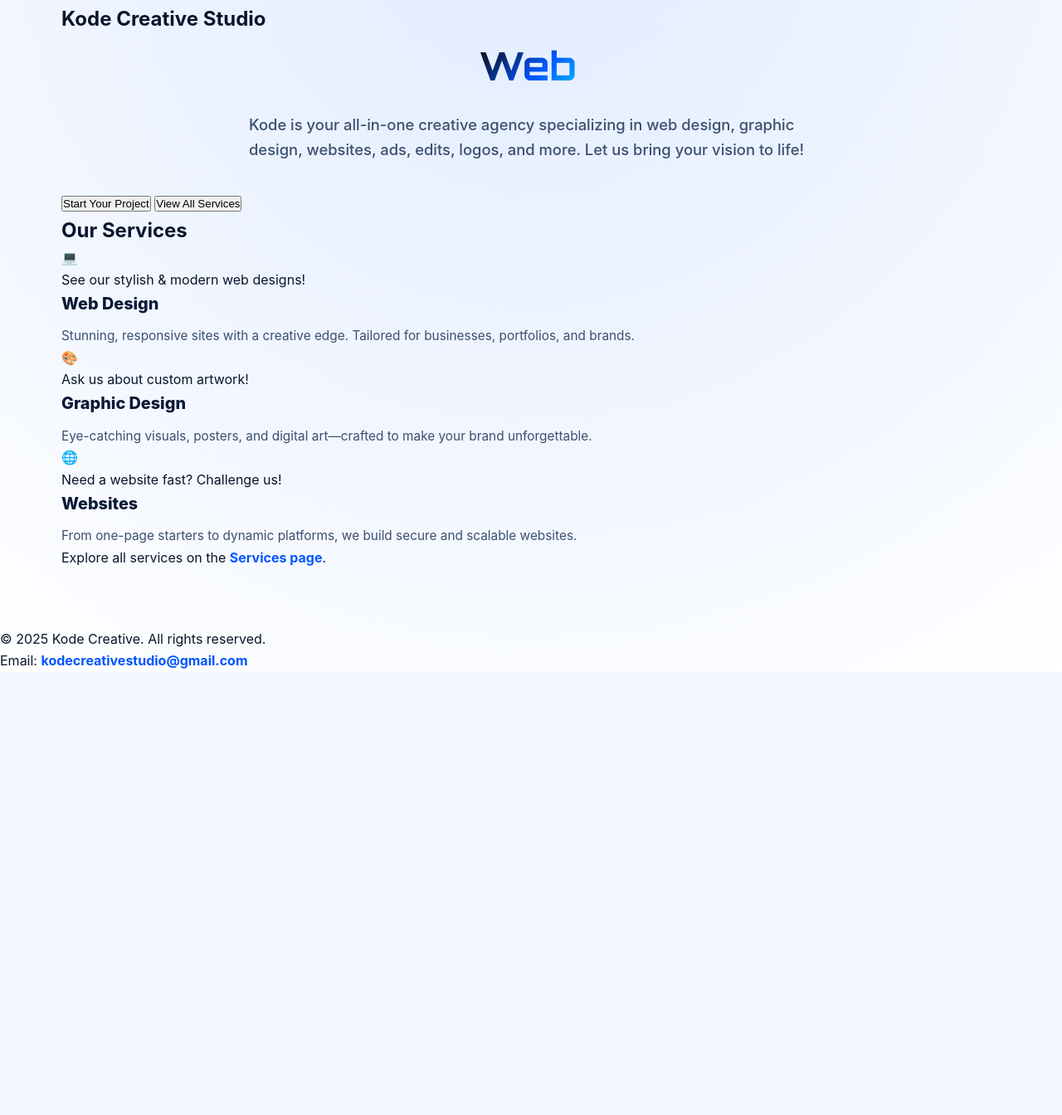
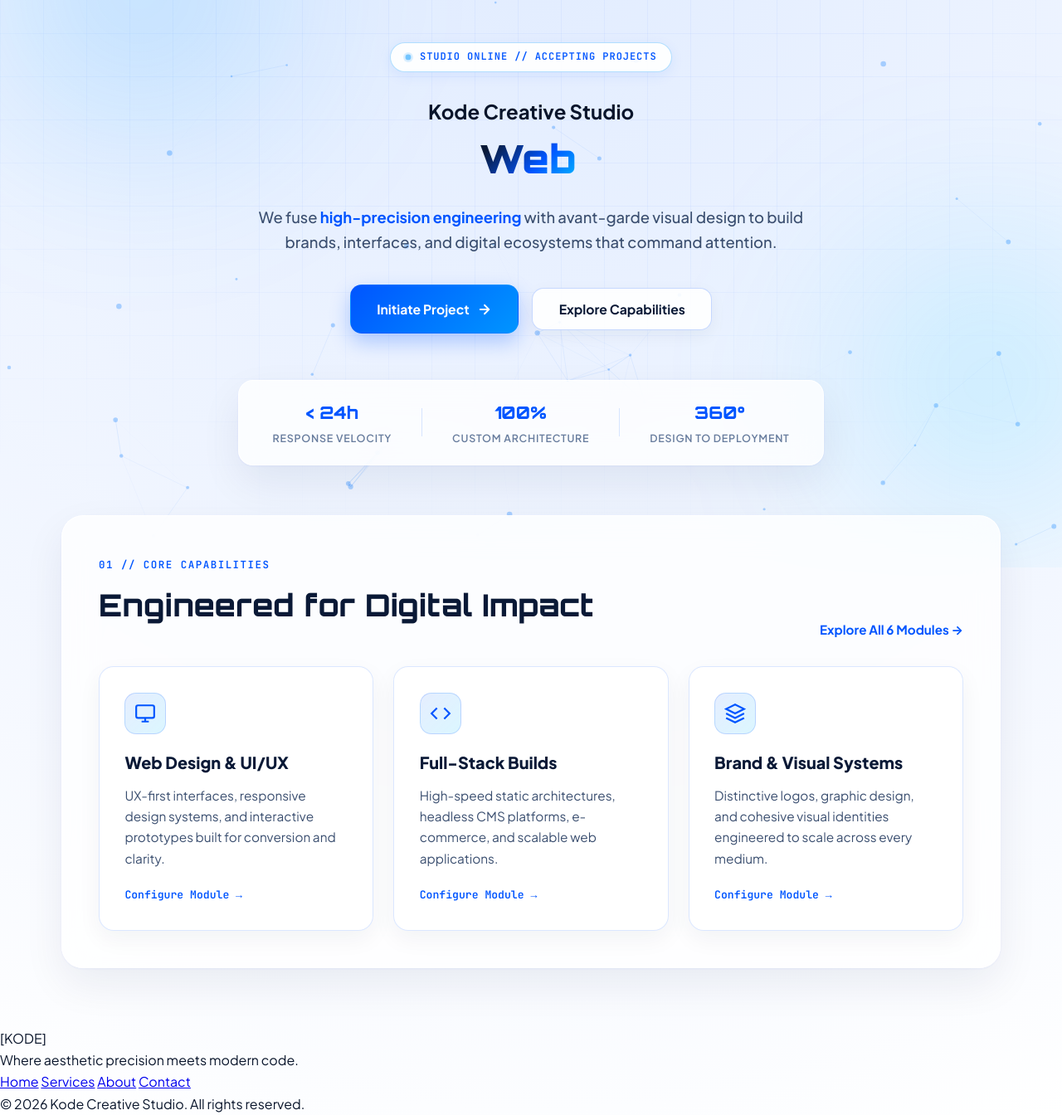
Before and after one commit to KiaraNaidoo/Kode, a plain HTML site: page index.html in a window 1280 px wide. Shown: the part 116-1460 px from the top of the page at 83% size. Before the commit the page ends 926 px from the top, so only its background shows below. Drawn offline with Linux system fonts and the light colour scheme.

Commit message:
Update index.html

```diff
--- a/index.html
+++ b/index.html
@@ -3,96 +3,147 @@
 <head>
   <meta charset="utf-8" />
   <meta name="viewport" content="width=device-width,initial-scale=1" />
-  <meta name="description" content="Kode Creative Studio — web design, graphic design, websites, ads, edits, logos and more. Creativity meets code." />
-  <title>Kode: Creative Studio — Home</title>
+  <meta name="description" content="Kode Creative Studio — Next-generation web engineering, brand architecture, and digital experiences." />
+  <title>Kode | Creative & Digital Engineering Studio</title>
+  <link rel="preconnect" href="https://fonts.googleapis.com">
   <link rel="preconnect" href="https://fonts.gstatic.com" crossorigin>
-  <link href="https://fonts.googleapis.com/css?family=Orbitron:700|Roboto:400,700|Montserrat:700|Poppins:400,700&display=swap" rel="stylesheet">
+  <link href="https://fonts.googleapis.com/css2?family=Orbitron:wght@600;800;900&family=Plus+Jakarta+Sans:wght@400;500;600;700;800&family=JetBrains+Mono:wght@500;600&display=swap" rel="stylesheet">
   <link rel="stylesheet" href="css/styles.css">
 </head>
 <body>
-  <div class="futuristic-bg" aria-hidden="true">
-    <div class="futuristic-circuit"></div>
-    <div class="futuristic-shape"></div>
-    <div class="futuristic-shape2"></div>
+  <!-- Interactive Light-Mode Tech Background -->
+  <div class="ambient-bg" aria-hidden="true">
+    <canvas id="neural-canvas"></canvas>
+    <div class="cyber-grid"></div>
+    <div class="orb orb-1"></div>
+    <div class="orb orb-2"></div>
   </div>
 
   <header class="site-header" role="banner">
     <div class="header-inner">
-      <a class="logo" href="index.html" aria-label="Kode Creative Studio Home">Kode</a>
+      <a class="logo" href="index.html">
+        <span class="logo-bracket">[</span>KODE<span class="logo-bracket">]</span>
+      </a>
+
+      <button class="nav-toggle" aria-label="Toggle navigation" aria-expanded="false">
+        <span></span><span></span><span></span>
+      </button>
+
       <nav class="site-nav" role="navigation" aria-label="Main navigation">
         <a class="nav-link" href="index.html">Home</a>
         <a class="nav-link" href="services.html">Services</a>
         <a class="nav-link" href="about.html">About</a>
-        <a class="nav-link" href="contact.html">Contact</a>
+        <a class="nav-link nav-cta" href="contact.html">Start a Project</a>
       </nav>
-    </div>
-    <div class="hero-art">
-      <div class="hero-circle" aria-hidden="true"></div>
-      <div class="hero-wave" aria-hidden="true"></div>
-      <div class="hero-circle" aria-hidden="true"></div>
     </div>
   </header>
 
-  <main id="main" class="container" role="main">
-    <section class="hero" aria-labelledby="home-heading">
-      <h1 id="home-heading" class="visually-hidden">Kode Creative Studio</h1>
-      <div class="typewriter-wrapper" aria-hidden="false">
-        <span class="typewriter" id="typewriter" aria-live="polite"></span>
+  <main class="container" role="main">
+    <!-- Hero Section -->
+    <section class="hero-section reveal" aria-labelledby="hero-title">
+      <div class="status-badge">
+        <span class="pulse-dot"></span>
+        <span>STUDIO ONLINE // ACCEPTING PROJECTS</span>
       </div>
+
+      <h1 id="hero-title" class="visually-hidden">Kode Creative Studio</h1>
+      <div class="typewriter-wrapper" aria-live="polite">
+        <span id="typewriter" class="typewriter"></span>
+      </div>
+
       <p class="lead">
-        Kode is your all-in-one creative agency specializing in web design, graphic design, websites, ads, edits, logos, and more.
-        <span class="accent">Let us bring your vision to life!</span>
+        We fuse <span class="text-highlight">high-precision engineering</span> with avant-garde visual design to build brands, interfaces, and digital ecosystems that command attention.
       </p>
 
-      <div class="cta">
-        <a href="contact.html" class="cta-button-link"><button class="cta-button">Start Your Project</button></a>
-        <button class="cta-button" id="view-services">View All Services</button>
+      <div class="cta-group">
+        <a href="contact.html" class="btn btn-primary magnetic-btn">
+          <span>Initiate Project</span>
+          <svg width="18" height="18" viewBox="0 0 24 24" fill="none" stroke="currentColor" stroke-width="2.4" stroke-linecap="round" stroke-linejoin="round"><path d="M5 12h14"/><path d="m12 5 7 7-7 7"/></svg>
+        </a>
+        <button id="view-services" type="button" class="btn btn-secondary magnetic-btn">
+          Explore Capabilities
+        </button>
+      </div>
+
+      <!-- Studio Telemetry Bar -->
+      <div class="metrics-bar">
+        <div class="metric-item">
+          <span class="metric-value">&lt; 24h</span>
+          <span class="metric-label">Response Velocity</span>
+        </div>
+        <div class="metric-divider"></div>
+        <div class="metric-item">
+          <span class="metric-value">100%</span>
+          <span class="metric-label">Custom Architecture</span>
+        </div>
+        <div class="metric-divider"></div>
+        <div class="metric-item">
+          <span class="metric-value">360°</span>
+          <span class="metric-label">Design to Deployment</span>
+        </div>
       </div>
     </section>
 
-    <section id="services-preview" class="section-card" aria-labelledby="services-preview-heading">
-      <h2 id="services-preview-heading">Our Services</h2>
-      <div class="services" id="services">
-        <article class="service-card" tabindex="0" aria-labelledby="s1">
-          <span class="icon" aria-hidden="true">💻</span>
-          <div class="tooltip">See our stylish & modern web designs!</div>
-          <h3 id="s1">Web Design</h3>
-          <p>Stunning, responsive sites with a creative edge. Tailored for businesses, portfolios, and brands.</p>
+    <!-- Core Capabilities Preview -->
+    <section id="services" class="glass-panel reveal" aria-labelledby="core-services-heading">
+      <div class="section-header">
+        <div>
+          <span class="eyebrow">01 // CORE CAPABILITIES</span>
+          <h2 id="core-services-heading">Engineered for Digital Impact</h2>
+        </div>
+        <a href="services.html" class="text-link">Explore All 6 Modules &rarr;</a>
+      </div>
+
+      <div class="services-grid">
+        <article class="service-card tilt-card" data-service="Web Design" tabindex="0">
+          <div class="card-shine"></div>
+          <div class="card-icon">
+            <svg width="26" height="26" viewBox="0 0 24 24" fill="none" stroke="currentColor" stroke-width="2"><rect x="2" y="3" width="20" height="14" rx="2"/><line x1="8" y1="21" x2="16" y2="21"/><line x1="12" y1="17" x2="12" y2="21"/></svg>
+          </div>
+          <h3>Web Design &amp; UI/UX</h3>
+          <p>UX-first interfaces, responsive design systems, and interactive prototypes built for conversion and clarity.</p>
+          <span class="card-action">Configure Module &rarr;</span>
         </article>
 
-        <article class="service-card" tabindex="0" aria-labelledby="s2">
-          <span class="icon" aria-hidden="true">🎨</span>
-          <div class="tooltip">Ask us about custom artwork!</div>
-          <h3 id="s2">Graphic Design</h3>
-          <p>Eye-catching visuals, posters, and digital art—crafted to make your brand unforgettable.</p>
+        <article class="service-card tilt-card" data-service="Website Builds" tabindex="0">
+          <div class="card-shine"></div>
+          <div class="card-icon">
+            <svg width="26" height="26" viewBox="0 0 24 24" fill="none" stroke="currentColor" stroke-width="2"><polyline points="16 18 22 12 16 6"/><polyline points="8 6 2 12 8 18"/></svg>
+          </div>
+          <h3>Full-Stack Builds</h3>
+          <p>High-speed static architectures, headless CMS platforms, e-commerce, and scalable web applications.</p>
+          <span class="card-action">Configure Module &rarr;</span>
         </article>
 
-        <article class="service-card" tabindex="0" aria-labelledby="s3">
-          <span class="icon" aria-hidden="true">🌐</span>
-          <div class="tooltip">Need a website fast? Challenge us!</div>
-          <h3 id="s3">Websites</h3>
-          <p>From one-page starters to dynamic platforms, we build secure and scalable websites.</p>
+        <article class="service-card tilt-card" data-service="Logos & Branding" tabindex="0">
+          <div class="card-shine"></div>
+          <div class="card-icon">
+            <svg width="26" height="26" viewBox="0 0 24 24" fill="none" stroke="currentColor" stroke-width="2"><polygon points="12 2 2 7 12 12 22 7 12 2"/><polyline points="2 17 12 22 22 17"/><polyline points="2 12 12 17 22 12"/></svg>
+          </div>
+          <h3>Brand &amp; Visual Systems</h3>
+          <p>Distinctive logos, graphic design, and cohesive visual identities engineered to scale across every medium.</p>
+          <span class="card-action">Configure Module &rarr;</span>
         </article>
       </div>
-      <p class="more">Explore all services on the <a href="services.html" class="decorative-link">Services page</a>.</p>
     </section>
   </main>
 
   <footer class="site-footer" role="contentinfo">
     <div class="footer-inner">
-      <p>&copy; 2025 Kode Creative. All rights reserved.</p>
-      <p class="small">Email: <a href="mailto:kodecreativestudio@gmail.com" class="decorative-link">kodecreativestudio@gmail.com</a></p>
+      <div class="footer-brand">
+        <span class="logo-small">[KODE]</span>
+        <p>Where aesthetic precision meets modern code.</p>
+      </div>
+      <div class="footer-links">
+        <a href="index.html">Home</a>
+        <a href="services.html">Services</a>
+        <a href="about.html">About</a>
+        <a href="contact.html">Contact</a>
+      </div>
+      <p class="copyright">&copy; 2026 Kode Creative Studio. All rights reserved.</p>
     </div>
   </footer>
 
   <script src="js/main.js" defer></script>
-  <script>
-    // Initialize page-specific behavior
-    document.addEventListener('DOMContentLoaded', function () {
-      if (location.pathname.endsWith('index.html') || location.pathname === '/' ) {
-        initTypewriter();
-      }
-    });
-  </script>
 </body>
 </html>
```
